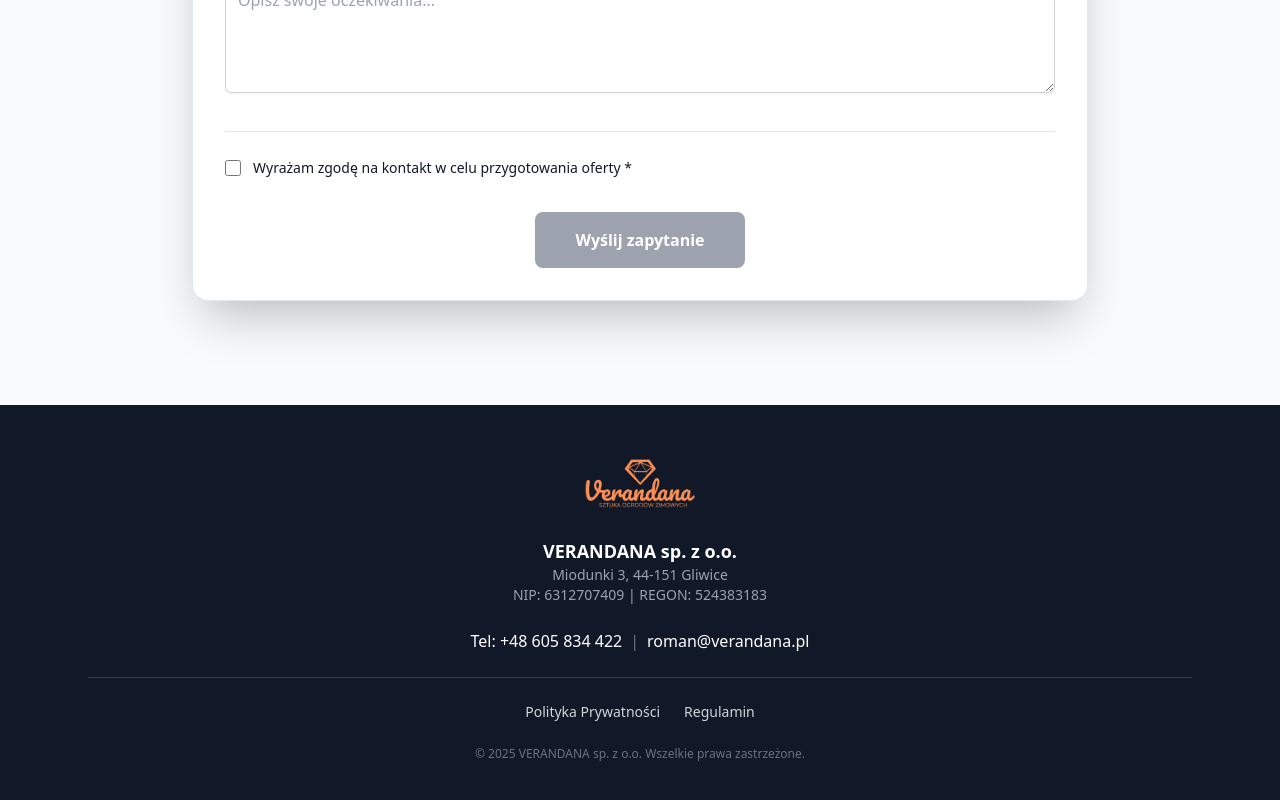
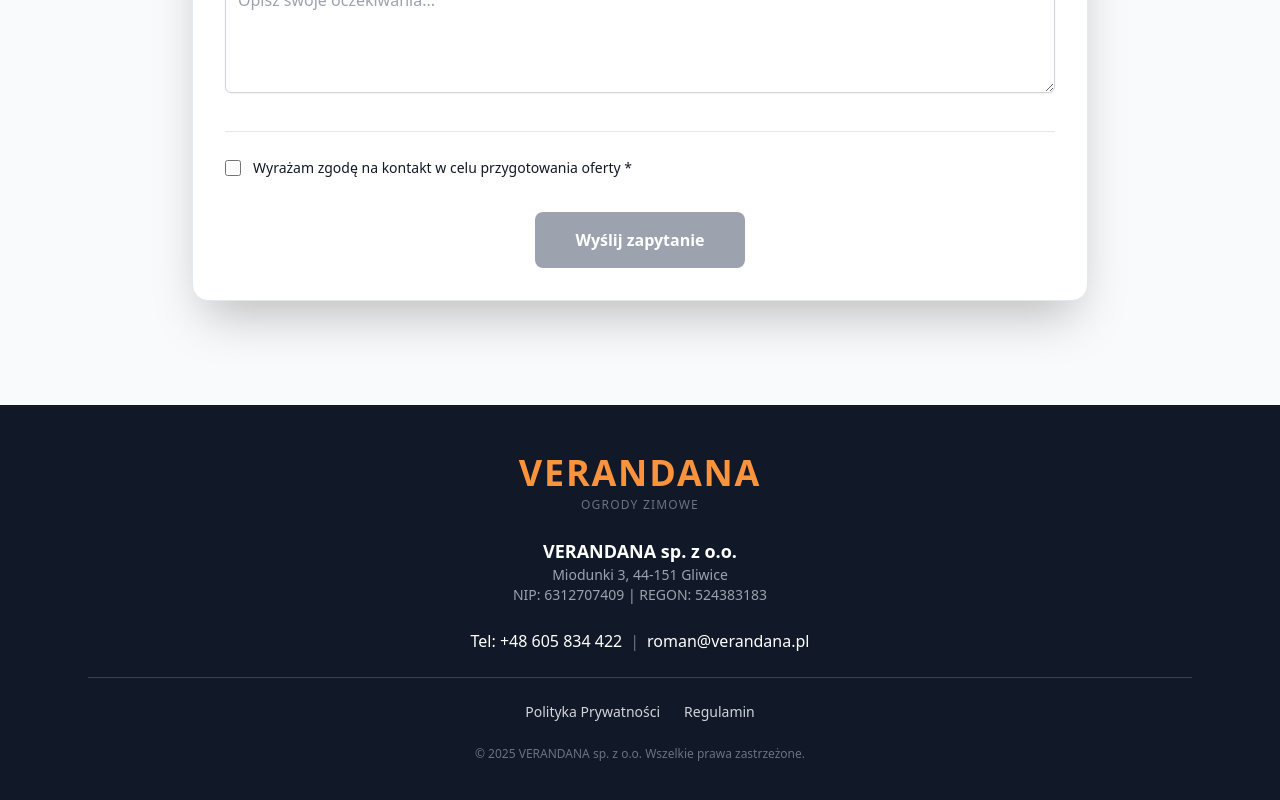
Before and after one commit to roman-hatossy/verandana-v2, a Next.js app: page / in a window 1280 px wide. Shown: the part 1386-2186 px from the top of the page. Built offline with nearby package versions, Linux system fonts and the light colour scheme.

Commit message:
Fix: Logo as styled text

```diff
--- a/components/Footer.tsx
+++ b/components/Footer.tsx
@@ -6,13 +6,15 @@
   return (
     <footer className="bg-gray-900 text-white py-12 mt-20">
       <div className="max-w-6xl mx-auto px-6">
-        {/* Logo WebP */}
-        <div className="flex justify-center mb-6">
-          <img
-            src="/images/verandana_logo_losos.webp"
-            alt="Verandana"
-            style={{ height: '60px', width: 'auto' }}
-          />
+
+        {/* Logo jako stylizowany tekst - ZAWSZE DZIAŁA */}
+        <div className="text-center mb-6">
+          <h2 className="text-4xl font-bold tracking-wider">
+            <span className="text-orange-400">VERANDANA</span>
+          </h2>
+          <p className="text-xs text-gray-500 uppercase tracking-widest mt-1">
+            Ogrody Zimowe
+          </p>
         </div>
 
         {/* Dane firmy */}
```
Also changed, not shown: snapshot.txt.
